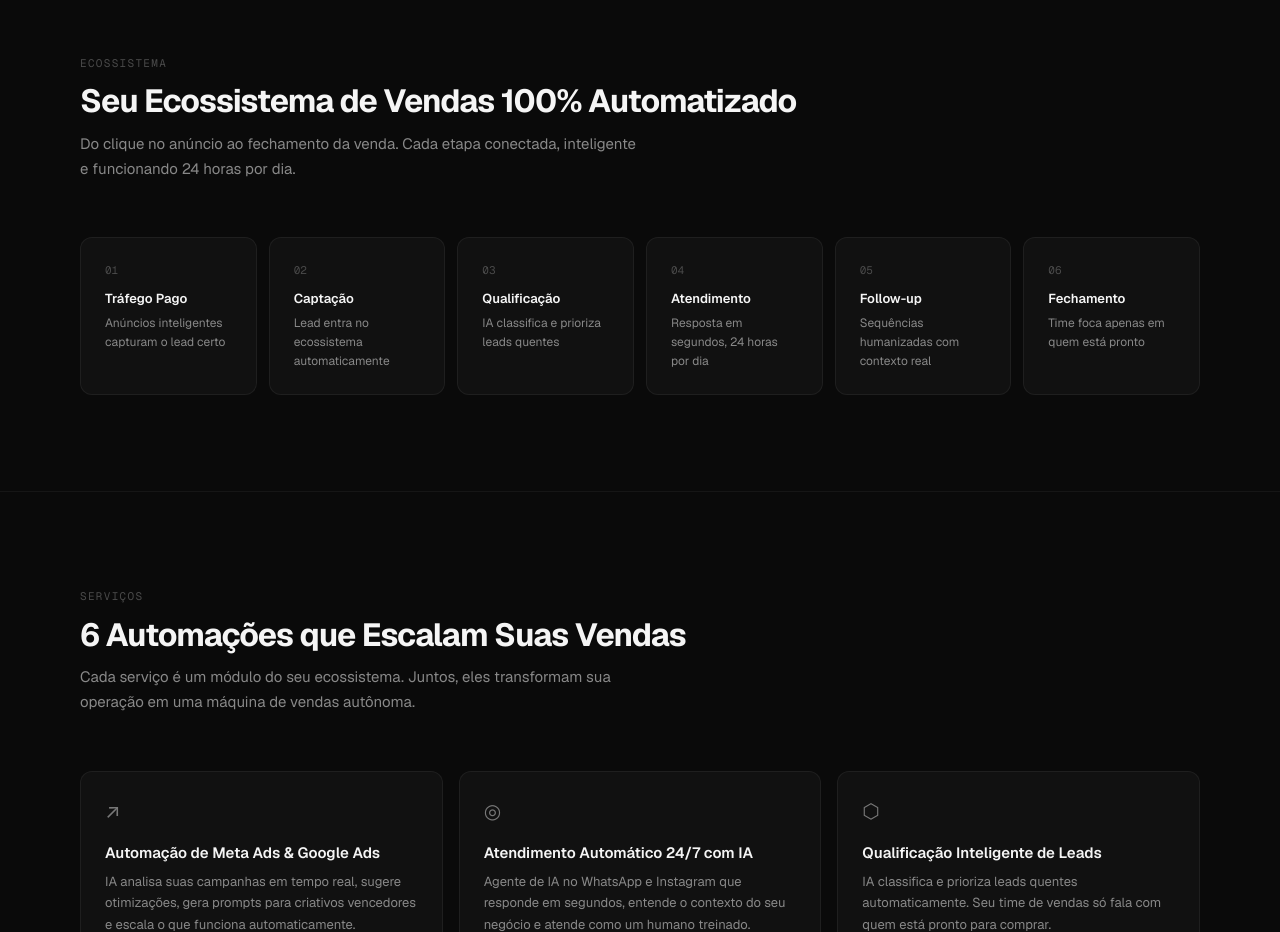
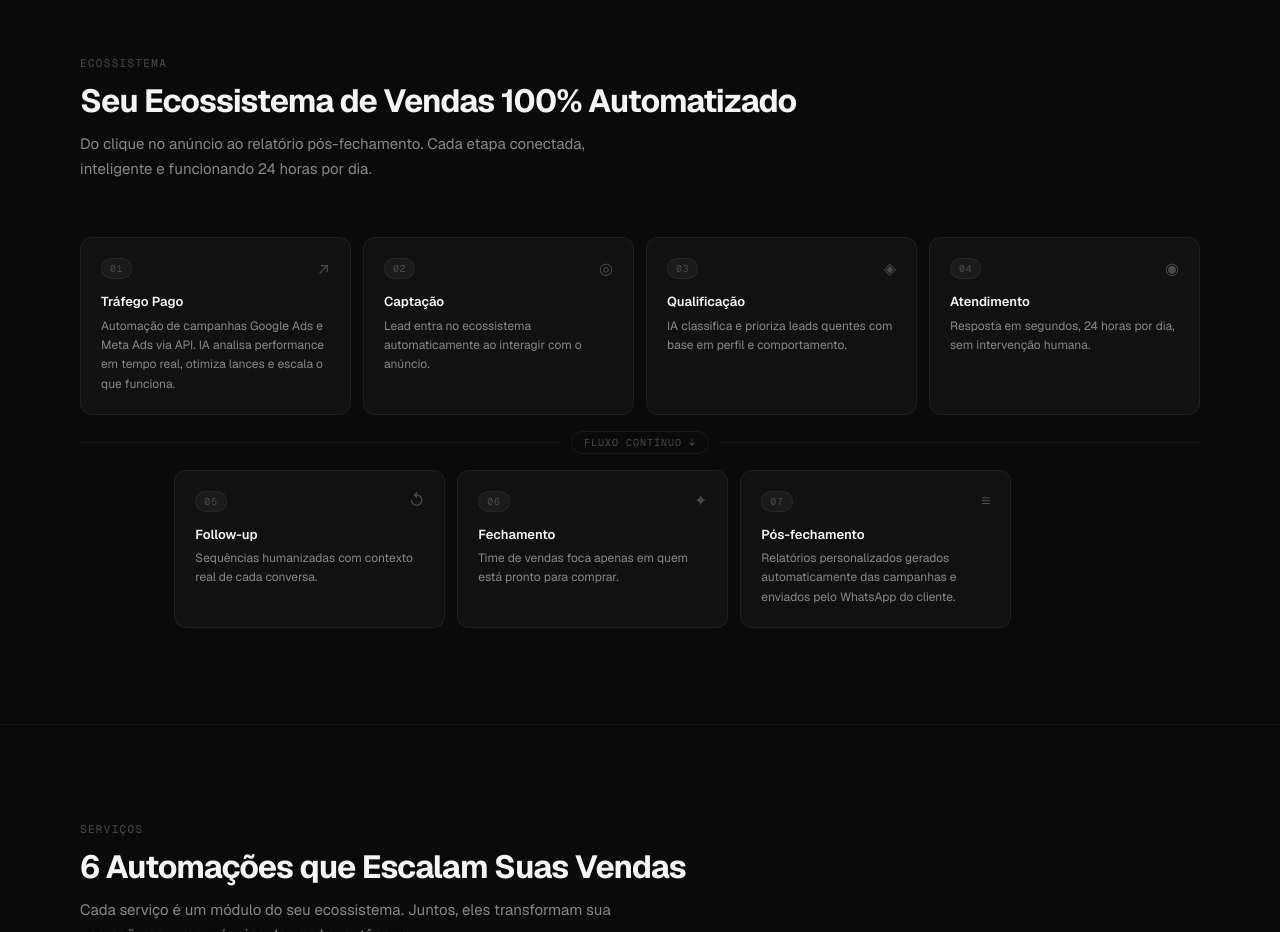
Before and after one commit to ph-nunan/portfolio-scala, a Next.js app: page / in a window 1280 px wide. Shown: the part 1780-2712 px from the top of the page. Built offline with nearby package versions, Linux system fonts and the light colour scheme.

Commit message:
feat: Ecosystem redesign — 12-col grid, hover accent, card 01 atualizado, card 07 Pos-fechamento adicionado

```diff
--- a/app/globals.css
+++ b/app/globals.css
@@ -137,6 +137,24 @@ body {
   90% { transform: translate(-10%, 10%); }
 }
 
+/* ─── Ecosystem grid (12-col base) ─── */
+.eco-grid  { display: grid; grid-template-columns: repeat(12, 1fr); gap: 12px; }
+.eco-span3 { grid-column: span 3; }
+.eco-r2-1  { grid-column: 2 / span 3; }
+.eco-r2-2  { grid-column: 5 / span 3; }
+.eco-r2-3  { grid-column: 8 / span 3; }
+.eco-full  { grid-column: 1 / -1; }
+
+@media (max-width: 900px) {
+  .eco-grid  { grid-template-columns: repeat(6, 1fr); }
+  .eco-span3 { grid-column: span 3; }
+  .eco-r2-1, .eco-r2-2, .eco-r2-3 { grid-column: span 2; }
+}
+@media (max-width: 600px) {
+  .eco-grid  { grid-template-columns: repeat(2, 1fr); }
+  .eco-span3, .eco-r2-1, .eco-r2-2, .eco-r2-3 { grid-column: span 1; }
+}
+
 /* ─── Navbar ─── */
 .nav-links-desktop { display: flex; align-items: center; gap: 28px; }
 .nav-cta-desktop   { display: block; }
--- a/components/sections/Ecosystem.tsx
+++ b/components/sections/Ecosystem.tsx
@@ -1,16 +1,114 @@
 "use client"
 
 import { motion, useInView } from "framer-motion"
-import { useRef } from "react"
+import { useRef, useState } from "react"
 
 const steps = [
-  { num: "01", title: "Tráfego Pago", desc: "Anúncios inteligentes capturam o lead certo" },
-  { num: "02", title: "Captação", desc: "Lead entra no ecossistema automaticamente" },
-  { num: "03", title: "Qualificação", desc: "IA classifica e prioriza leads quentes" },
-  { num: "04", title: "Atendimento", desc: "Resposta em segundos, 24 horas por dia" },
-  { num: "05", title: "Follow-up", desc: "Sequências humanizadas com contexto real" },
-  { num: "06", title: "Fechamento", desc: "Time foca apenas em quem está pronto" },
+  {
+    num: "01",
+    icon: "↗",
+    title: "Tráfego Pago",
+    desc: "Automação de campanhas Google Ads e Meta Ads via API. IA analisa performance em tempo real, otimiza lances e escala o que funciona.",
+    colClass: "eco-span3",
+  },
+  {
+    num: "02",
+    icon: "◎",
+    title: "Captação",
+    desc: "Lead entra no ecossistema automaticamente ao interagir com o anúncio.",
+    colClass: "eco-span3",
+  },
+  {
+    num: "03",
+    icon: "◈",
+    title: "Qualificação",
+    desc: "IA classifica e prioriza leads quentes com base em perfil e comportamento.",
+    colClass: "eco-span3",
+  },
+  {
+    num: "04",
+    icon: "◉",
+    title: "Atendimento",
+    desc: "Resposta em segundos, 24 horas por dia, sem intervenção humana.",
+    colClass: "eco-span3",
+  },
+  {
+    num: "05",
+    icon: "↺",
+    title: "Follow-up",
+    desc: "Sequências humanizadas com contexto real de cada conversa.",
+    colClass: "eco-r2-1",
+  },
+  {
+    num: "06",
+    icon: "✦",
+    title: "Fechamento",
+    desc: "Time de vendas foca apenas em quem está pronto para comprar.",
+    colClass: "eco-r2-2",
+  },
+  {
+    num: "07",
+    icon: "≡",
+    title: "Pós-fechamento",
+    desc: "Relatórios personalizados gerados automaticamente das campanhas e enviados pelo WhatsApp do cliente.",
+    colClass: "eco-r2-3",
+  },
 ]
+
+function EcoCard({ step, i, inView }: { step: typeof steps[0]; i: number; inView: boolean }) {
+  const [hovered, setHovered] = useState(false)
+
+  return (
+    <motion.div
+      className={step.colClass}
+      initial={{ opacity: 0, y: 20, filter: "blur(6px)" }}
+      animate={inView ? { opacity: 1, y: 0, filter: "blur(0px)" } : {}}
+      transition={{ duration: 0.5, delay: 0.05 + i * 0.07, ease: [0.21, 0.47, 0.32, 0.98] }}
+      onMouseEnter={() => setHovered(true)}
+      onMouseLeave={() => setHovered(false)}
+      style={{
+        background: hovered ? "var(--accent-dim)" : "var(--surface)",
+        border: `1px solid ${hovered ? "var(--accent-border)" : "var(--border)"}`,
+        borderRadius: "12px",
+        padding: "20px",
+        transition: "background 0.2s, border-color 0.2s",
+        cursor: "default",
+      }}
+    >
+      {/* Top row: step badge + icon */}
+      <div style={{ display: "flex", justifyContent: "space-between", alignItems: "center", marginBottom: "14px" }}>
+        <span style={{
+          fontFamily: "var(--font-geist-mono)",
+          fontSize: "0.625rem",
+          color: hovered ? "var(--accent)" : "var(--text-3)",
+          background: hovered ? "var(--accent-dim)" : "rgba(255,255,255,0.04)",
+          border: `1px solid ${hovered ? "var(--accent-border)" : "rgba(255,255,255,0.06)"}`,
+          padding: "2px 8px",
+          borderRadius: "100px",
+          transition: "all 0.2s",
+          letterSpacing: "0.06em",
+        }}>
+          {step.num}
+        </span>
+        <span style={{
+          fontSize: "1rem",
+          color: hovered ? "var(--accent)" : "var(--text-3)",
+          transition: "color 0.2s",
+          lineHeight: 1,
+        }}>
+          {step.icon}
+        </span>
+      </div>
+
+      <h3 style={{ fontSize: "0.8125rem", fontWeight: 600, color: "#f5f5f5", marginBottom: "6px", lineHeight: 1.35 }}>
+        {step.title}
+      </h3>
+      <p style={{ fontSize: "0.75rem", color: "var(--text-2)", lineHeight: 1.6 }}>
+        {step.desc}
+      </p>
+    </motion.div>
+  )
+}
 
 export default function Ecosystem() {
   const ref = useRef(null)
@@ -28,31 +126,45 @@ export default function Ecosystem() {
           <p className="s-label">Ecossistema</p>
           <h2 className="s-title">Seu Ecossistema de Vendas 100% Automatizado</h2>
           <p className="s-sub">
-            Do clique no anúncio ao fechamento da venda. Cada etapa conectada,
+            Do clique no anúncio ao relatório pós-fechamento. Cada etapa conectada,
             inteligente e funcionando 24 horas por dia.
           </p>
         </motion.div>
 
-        <div className="g-6">
-          {steps.map((step, i) => (
-            <motion.div
-              key={i}
-              className="card"
-              initial={{ opacity: 0, y: 20, filter: "blur(6px)" }}
-              animate={inView ? { opacity: 1, y: 0, filter: "blur(0px)" } : {}}
-              transition={{ duration: 0.5, delay: 0.05 + i * 0.09, ease: [0.21, 0.47, 0.32, 0.98] }}
-              whileHover={{ borderColor: "rgba(255,255,255,0.1)", scale: 1.02 }}
-            >
-              <span style={{ fontFamily: "var(--font-geist-mono)", fontSize: "0.6875rem", color: "var(--text-3)", display: "block", marginBottom: "10px" }}>
-                {step.num}
-              </span>
-              <h3 style={{ fontSize: "0.8125rem", fontWeight: 600, marginBottom: "6px", color: "#f5f5f5" }}>
-                {step.title}
-              </h3>
-              <p style={{ fontSize: "0.75rem", color: "var(--text-2)", lineHeight: 1.55 }}>
-                {step.desc}
-              </p>
-            </motion.div>
+        <div className="eco-grid">
+          {/* Row 1: steps 01–04 */}
+          {steps.slice(0, 4).map((step, i) => (
+            <EcoCard key={i} step={step} i={i} inView={inView} />
+          ))}
+
+          {/* Row connector */}
+          <motion.div
+            className="eco-full"
+            initial={{ opacity: 0 }}
+            animate={inView ? { opacity: 1 } : {}}
+            transition={{ duration: 0.6, delay: 0.5 }}
+            style={{ display: "flex", alignItems: "center", gap: "10px", padding: "4px 0" }}
+          >
+            <div style={{ flex: 1, height: "1px", background: "rgba(255,255,255,0.05)" }} />
+            <span style={{
+              fontFamily: "var(--font-geist-mono)",
+              fontSize: "0.625rem",
+              color: "var(--text-3)",
+              textTransform: "uppercase",
+              letterSpacing: "0.1em",
+              padding: "3px 12px",
+              border: "1px solid rgba(255,255,255,0.06)",
+              borderRadius: "100px",
+              whiteSpace: "nowrap",
+            }}>
+              fluxo contínuo ↓
+            </span>
+            <div style={{ flex: 1, height: "1px", background: "rgba(255,255,255,0.05)" }} />
+          </motion.div>
+
+          {/* Row 2: steps 05–07 (centered) */}
+          {steps.slice(4).map((step, i) => (
+            <EcoCard key={i + 4} step={step} i={i + 4} inView={inView} />
           ))}
         </div>
       </div>
```
